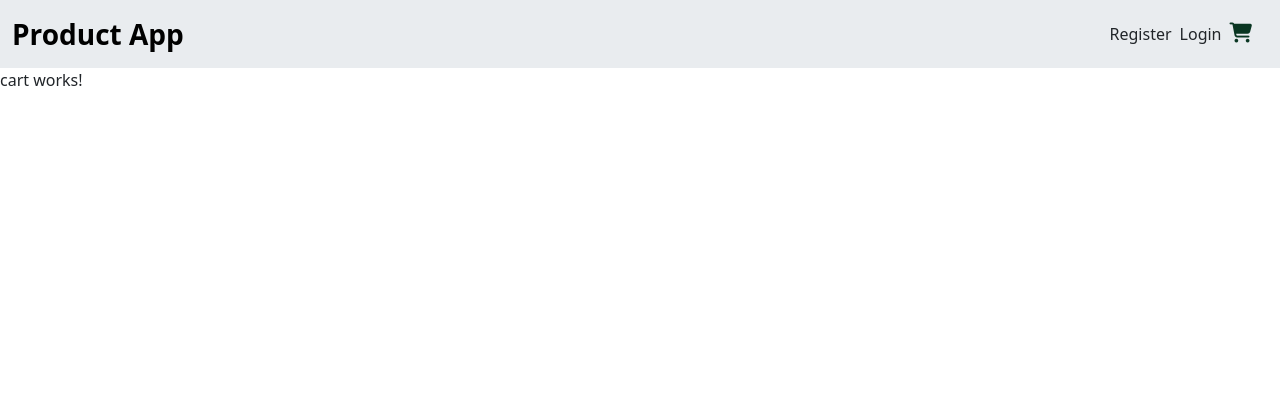
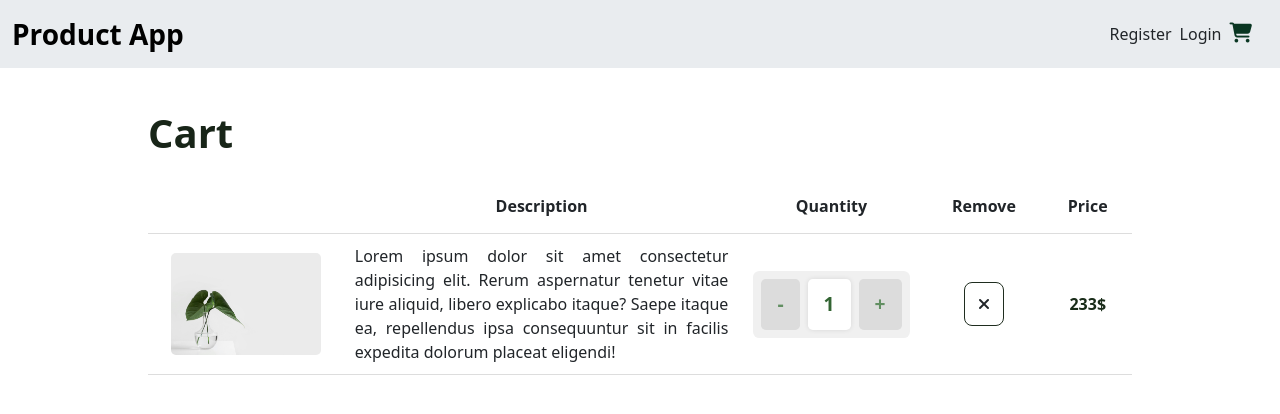
Before and after one commit to farhamostafa657/products-app, an Angular app in the folder products-app/: page /cart in a window 1280 px wide. Shown: the top 414 px of the page. Built offline with nearby package versions, Linux system fonts and the light colour scheme.

Commit message:
add static ui for cart

```diff
--- a/products-app/src/app/app.component.css
+++ b/products-app/src/app/app.component.css
@@ -0,0 +1,3 @@
+.place {
+  margin-top: 4.2rem;
+}
--- a/products-app/src/app/app.component.html
+++ b/products-app/src/app/app.component.html
@@ -1,6 +1,6 @@
-<app-header></app-header>
+<app-header class="position-fixed z-1 top-0 w-100"></app-header>
 
-<div>
+<div class="place">
   <!-- <app-details></app-details> -->
   <router-outlet />
 </div>
--- a/products-app/src/app/cart/cart.component.css
+++ b/products-app/src/app/cart/cart.component.css
@@ -0,0 +1,119 @@
+/* General Styles */
+.container {
+  max-width: 80%;
+  margin: auto;
+  padding: 20px;
+}
+
+.title {
+  font-size: 2.5rem;
+  font-weight: 600;
+  color: rgb(24, 37, 24);
+  padding: 1rem 0;
+}
+
+/* Table Styles */
+.cart-table {
+  width: 100%;
+}
+
+th,
+td {
+  padding: 15px;
+  text-align: center;
+  border-bottom: 1px solid #ddd;
+}
+
+/* Image Column */
+.img {
+  width: 20%;
+}
+
+.img-cell img {
+  width: 90%;
+  border-radius: 5px;
+}
+
+/* Description Column */
+.desc {
+  width: 40%;
+  text-align: justify;
+  padding: 10px;
+}
+
+/* Quantity Section */
+.quantity-cell {
+  width: 15%;
+}
+
+.quantity {
+  display: flex;
+  align-items: center;
+  justify-content: center;
+  background-color: rgb(240, 240, 240);
+  border-radius: 0.4rem;
+  padding: 0.5rem;
+  gap: 0.5rem;
+  width: fit-content;
+  min-width: 100px;
+}
+
+/* Quantity Buttons */
+.quantityBtn {
+  padding: 0.7rem 1rem;
+  font-weight: bold;
+  font-size: 1.2rem;
+  color: rgb(98, 143, 98);
+  background-color: rgb(220, 220, 220);
+  border: none;
+  border-radius: 0.3rem;
+  cursor: pointer;
+  transition: all 0.3s ease-in-out;
+}
+
+.quantityBtn:hover {
+  background-color: rgb(35, 71, 35);
+  color: white;
+  transform: scale(1.1);
+}
+
+/* Quantity Number */
+.number {
+  padding: 0.7rem 1rem;
+  font-weight: bold;
+  font-size: 1.2rem;
+  color: rgb(50, 100, 50);
+  background-color: white;
+  border-radius: 0.3rem;
+  min-width: 40px;
+  text-align: center;
+  display: flex;
+  align-items: center;
+  justify-content: center;
+  box-shadow: 0px 0px 5px rgba(0, 0, 0, 0.1);
+}
+
+/* Remove Button */
+.remove {
+  text-align: center;
+}
+
+.remove i {
+  border: 1px solid rgb(31, 45, 31);
+
+  cursor: pointer;
+  transition: 0.3s;
+  padding: 0.8rem;
+  border-radius: 0.5rem;
+}
+
+.remove i:hover {
+  background-color: rgb(35, 71, 35);
+  color: white;
+}
+
+/* Price Column */
+.price {
+  font-weight: bold;
+  color: rgb(25, 44, 25);
+}
--- a/products-app/src/app/cart/cart.component.html
+++ b/products-app/src/app/cart/cart.component.html
@@ -1 +1,38 @@
-<p>cart works!</p>
+<div class="container">
+  <div class="title">Cart</div>
+
+  <table class="cart-table">
+    <thead>
+      <tr class="head">
+        <th class="img"></th>
+        <th>Description</th>
+        <th>Quantity</th>
+        <th>Remove</th>
+        <th>Price</th>
+      </tr>
+    </thead>
+
+    <tbody>
+      <tr>
+        <td class="img-cell">
+          <img src="assets/login.jpg" alt="Product Image" />
+        </td>
+        <td class="desc">
+          Lorem ipsum dolor sit amet consectetur adipisicing elit. Rerum
+          aspernatur tenetur vitae iure aliquid, libero explicabo itaque? Saepe
+          itaque ea, repellendus ipsa consequuntur sit in facilis expedita
+          dolorum placeat eligendi!
+        </td>
+        <td class="quantity-cell">
+          <div class="quantity">
+            <button class="quantityBtn">-</button>
+            <span class="number">1</span>
+            <button class="quantityBtn">+</button>
+          </div>
+        </td>
+        <td class="remove"><i class="fa-solid fa-xmark"></i></td>
+        <td class="price">233$</td>
+      </tr>
+    </tbody>
+  </table>
+</div>
```
